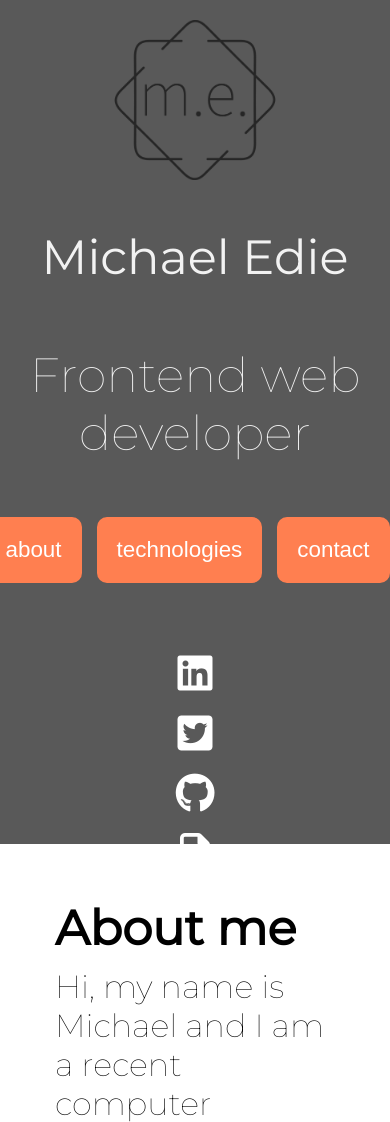
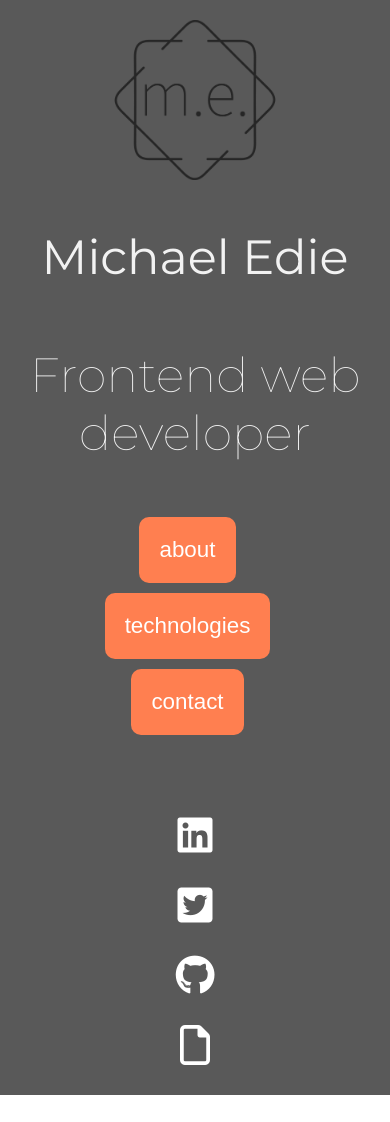
Before and after one commit to mycool-dev/My-Website, a plain HTML site: page index.html in a window 390 px wide. Shown: the top 1122 px of the page. Drawn offline with Linux system fonts and the light colour scheme.

Commit message:
responsive design tweaks ()mobile

```diff
--- a/style.css
+++ b/style.css
@@ -196,9 +196,13 @@ footer{
        }
        .buttons{
         display: flex;
-        justify-content: center;
+        flex-direction: column;
+       align-items: center;
         margin-left: 0;
         margin-top:50px;
+    }
+    a{
+        margin-bottom: 10px;
     }
     .hero-socials{
         margin-top:50px;
@@ -209,6 +213,9 @@ footer{
     border-radius: 50%;
     box-shadow: 0px 0px 11px -3px rgba(0,0,0,0.86);
     margin-top: 50px;;
+}
+#header-section{
+    height: auto;
 }
 
 #about-me{
```
